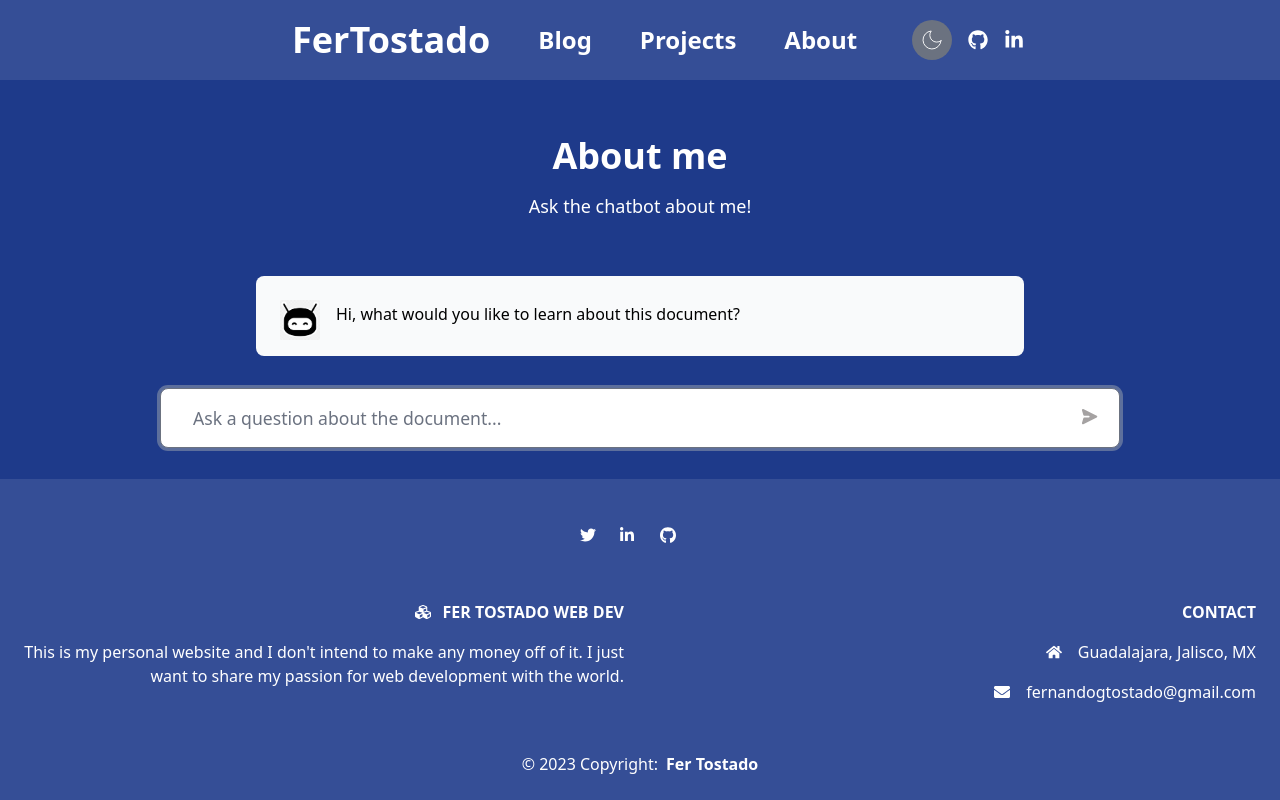
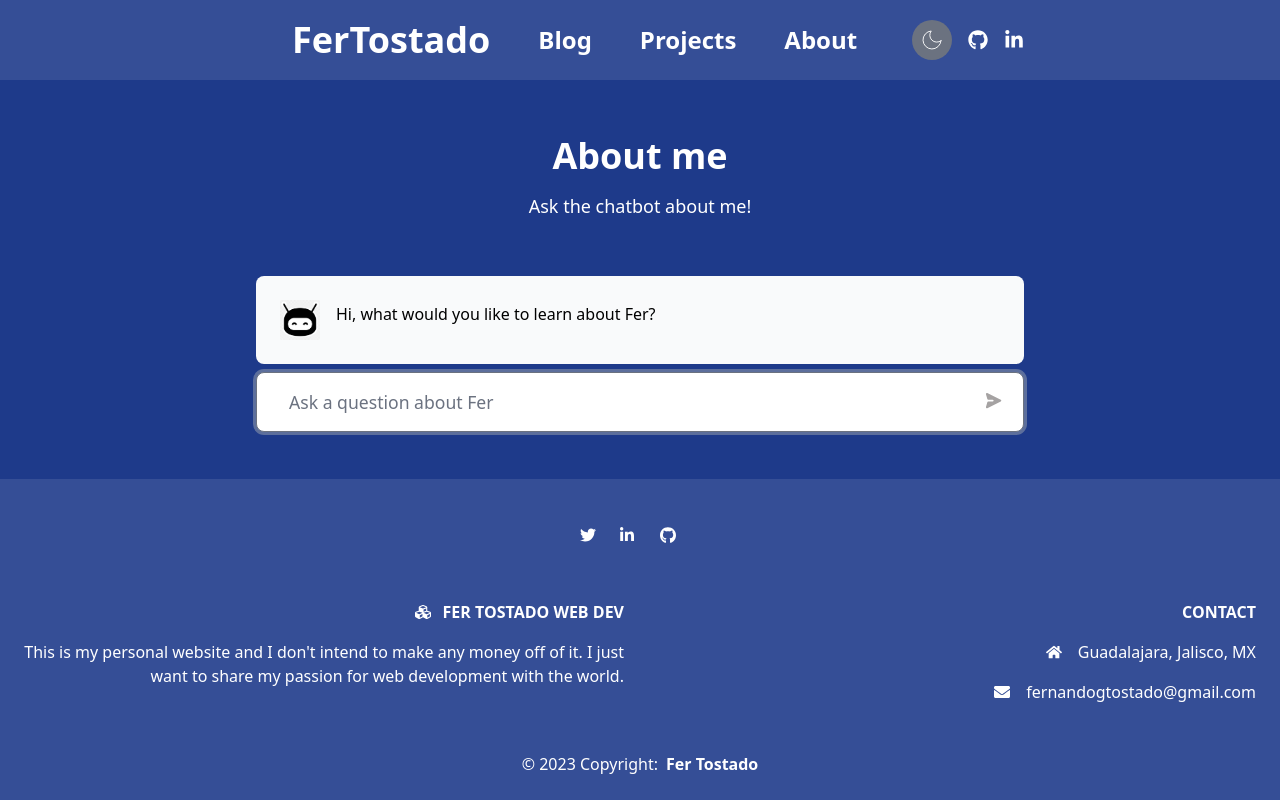
Before and after one commit to esponges/fer-personal-site, a Next.js app: page /about in a window 1280 px wide. Built offline with nearby package versions, Linux system fonts and the light colour scheme.

Commit message:
css fixings

```diff
--- a/src/app/api/chat/route.ts
+++ b/src/app/api/chat/route.ts
@@ -5,11 +5,9 @@ import { OpenAIEmbeddings } from "langchain/embeddings/openai";
 import { RecursiveCharacterTextSplitter } from "langchain/text_splitter";
 
 import { getErrorMessage } from "~/utils/misc";
-import { Document } from "langchain/document";
 
-import { getExistingDocs, makeChain } from "~/utils/chat";
+import { makeChain } from "~/utils/chat";
 
-import type { Doc } from "~/types";
 import type { BaseChatMessage } from "langchain/schema";
 import { type NextRequest, NextResponse } from "next/server";
 
--- a/src/components/organisms/chatbot.tsx
+++ b/src/components/organisms/chatbot.tsx
@@ -1,19 +1,18 @@
-'use client';
+"use client";
 
-import styles from '~/styles/Home.module.css';
-import { useRef, useState, useEffect } from 'react';
+import styles from "~/styles/Home.module.css";
+import { useRef, useState, useEffect } from "react";
 
-import Image from 'next/image';
-import ReactMarkdown from 'react-markdown';
-import { LoadingDots } from '~/components/atoms/loadingDots';
-import { Accordion, AccordionContent, AccordionItem, AccordionTrigger } from '~/components/atoms/accordion';
+import Image from "next/image";
+import ReactMarkdown from "react-markdown";
+import { LoadingDots } from "~/components/atoms/loadingDots";
 
-import type { ChatMessage } from '~/types';
-import type { Document } from 'langchain/document';
-import type { ApiChatResponseBody } from '~/types';
+import type { ChatMessage } from "~/types";
+import type { Document } from "langchain/document";
+import type { ApiChatResponseBody } from "~/types";
 
 export const ChatBot = () => {
-  const [query, setQuery] = useState<string>('');
+  const [query, setQuery] = useState<string>("");
   const [loading, setLoading] = useState<boolean>(false);
   const [error, setError] = useState<string | null>(null);
   const [messageState, setMessageState] = useState<{
@@ -24,8 +23,8 @@ export const ChatBot = () => {
   }>({
     messages: [
       {
-        message: 'Hi, what would you like to learn about this document?',
-        type: 'apiMessage',
+        message: "Hi, what would you like to learn about Fer?",
+        type: "apiMessage",
       },
     ],
     history: [],
@@ -47,7 +46,7 @@ export const ChatBot = () => {
     setError(null);
 
     if (!query) {
-      alert('Please input a question');
+      alert("Please input a question");
       return;
     }
 
@@ -58,71 +57,64 @@ export const ChatBot = () => {
       messages: [
         ...state.messages,
         {
-          type: 'userMessage',
+          type: "userMessage",
           message: question,
         },
       ],
     }));
 
     setLoading(true);
-    setQuery('');
+    setQuery("");
 
     try {
-      const response = await fetch('/api/chat', {
-        method: 'POST',
+      const response = await fetch("/api/chat", {
+        method: "POST",
         headers: {
-          'Content-Type': 'application/json',
+          "Content-Type": "application/json",
         },
         body: JSON.stringify({
           question,
           history,
         }),
       });
-      const chatData = await response.json() as ApiChatResponseBody;
+      const { response: chatResponse } = (await response.json()) as ApiChatResponseBody;
 
       setMessageState((state) => ({
         ...state,
         messages: [
           ...state.messages,
           {
-            type: 'apiMessage',
-            message: chatData.text,
-            sourceDocs: chatData.sourceDocuments,
+            type: "apiMessage",
+            message: chatResponse.text,
+            sourceDocs: chatResponse.sourceDocuments,
           },
         ],
-        history: [...state.history, [question, chatData.text]],
-        pendingSourceDocs: chatData.sourceDocuments,
+        history: [...state.history, [question, chatResponse.text]],
+        pendingSourceDocs: chatResponse.sourceDocuments,
       }));
-      // }
-      console.log('messageState', messageState);
 
       setLoading(false);
 
-      //scroll to bottom
+      //scroll to bottom - broken - fix later
       messageListRef.current?.scrollTo(0, messageListRef.current.scrollHeight);
     } catch (err: unknown) {
       setLoading(false);
-      setError('An error occurred while fetching the data. Please try again.');
+      setError("An error occurred while fetching the data. Please try again.");
     }
   };
 
   //prevent empty submissions
   const handleEnter = (e: React.KeyboardEvent<HTMLTextAreaElement>) => {
-    if (e.key === 'Enter' && query) {
+    if (e.key === "Enter" && query) {
       handleSubmit(e);
-    } else if (e.key === 'Enter') {
+    } else if (e.key === "Enter") {
       e.preventDefault();
     }
   };
 
-  // const handleFormSubmit = async (e: React.FormEvent<HTMLFormElement>): Promise<void> => {
-  //   e.preventDefault();
-  //   await handleSubmit(e);
-  // };
-
   return (
-    <div className="mx-auto flex h-40 w-full flex-col gap-4">
-      <div className="align-center h-[5rem] justify-center">
+    <div className="mx-auto flex w-full flex-col gap-4">
+      <div className="align-center justify-center">
         <div
           ref={messageListRef}
           className={styles.messagelist}
@@ -130,7 +122,7 @@ export const ChatBot = () => {
           {messages.map((message, index) => {
             let icon;
             let className;
-            if (message.type === 'apiMessage') {
+            if (message.type === "apiMessage") {
               icon = (
                 <Image
                   key={index}
@@ -166,41 +158,12 @@ export const ChatBot = () => {
                     <ReactMarkdown linkTarget="_blank">{message.message}</ReactMarkdown>
                   </div>
                 </div>
-                {message.sourceDocs && (
-                  <div
-                    className="p-5"
-                    key={`sourceDocsAccordion-${index}`}
-                  >
-                    <Accordion
-                      type="single"
-                      collapsible
-                      className="flex-col"
-                    >
-                      {message.sourceDocs.map((doc, idx) => (
-                        <div key={`messageSourceDocs-${idx}`}>
-                          <AccordionItem value={`item-${idx}`}>
-                            <AccordionTrigger>
-                              <h3>Source {idx + 1}</h3>
-                            </AccordionTrigger>
-                            <AccordionContent>
-                              <ReactMarkdown linkTarget="_blank">{doc.pageContent}</ReactMarkdown>
-                              <p className="mt-2">
-                                <b>Source:</b> {doc.metadata.source}
-                              </p>
-                            </AccordionContent>
-                          </AccordionItem>
-                        </div>
-                      ))}
-                    </Accordion>
-                  </div>
-                )}
               </div>
             );
           })}
         </div>
-      </div>
-      <div className={styles.center}>
-        <div className={styles.cloudform}>
+        <div className="flex justify-center items-center relative py-2 w-full flex-col">
+          <div className="w-full relative">
             <form>
               <textarea
                 disabled={loading}
@@ -211,9 +174,9 @@ export const ChatBot = () => {
                 maxLength={512}
                 id="userInput"
                 name="userInput"
-              placeholder={loading ? 'Waiting for response...' : 'Ask a question about the document...'}
+                placeholder={loading ? "Waiting for response..." : "Ask a question about Fer"}
                 value={query}
-              /* dont set vals, use the form values so we do not rerender at every keystroke */
+                /* todo: dont set vals, use the form values so we do not rerender at every keystroke */
                 onChange={(e) => setQuery(e.target.value)}
                 className={styles.textarea}
               />
@@ -241,6 +204,7 @@ export const ChatBot = () => {
             </form>
           </div>
         </div>
+      </div>
       {error ? (
         <div className="rounded-md border border-red-400 p-4">
           <p className="text-red-500">{error}</p>
--- a/src/styles/Home.module.css
+++ b/src/styles/Home.module.css
@@ -23,8 +23,8 @@
   resize: none;
   font-size: 1.1rem;
   padding: 1rem 2rem 1rem 2rem;
-  width: 75vw;
   border-radius: 0.5rem;
+  width: 100%;
   border: 1px solid #d9d9e3;
   background: #ffffff;
   color: #000;
@@ -102,8 +102,8 @@
 
 .usermessagewaiting {
   padding: 1.5rem;
-  color: #000;
-  background: linear-gradient(to left, #07080938, #1a1c2024, #07080936);
+  color: #ffffff;
+  background: linear-gradient(to right, #ab9d9d17, #6e6b6b26, #04040426);
   background-size: 200% 200%;
   background-position: -100% 0;
   animation: loading-gradient 2s ease-in-out infinite;
--- a/src/types/index.ts
+++ b/src/types/index.ts
@@ -84,6 +84,8 @@ export type ChatMessage = {
 };
 
 export type ApiChatResponseBody = {
-  text: string;
-  sourceDocuments: Document[];
+  response: {
+    text: string;
+    sourceDocuments: Document[];
+  }
 };
```
Also changed, not shown: 1 other file (tests, documents, lock files or other folders). Lines whose indentation alone changed are shown as unchanged.
